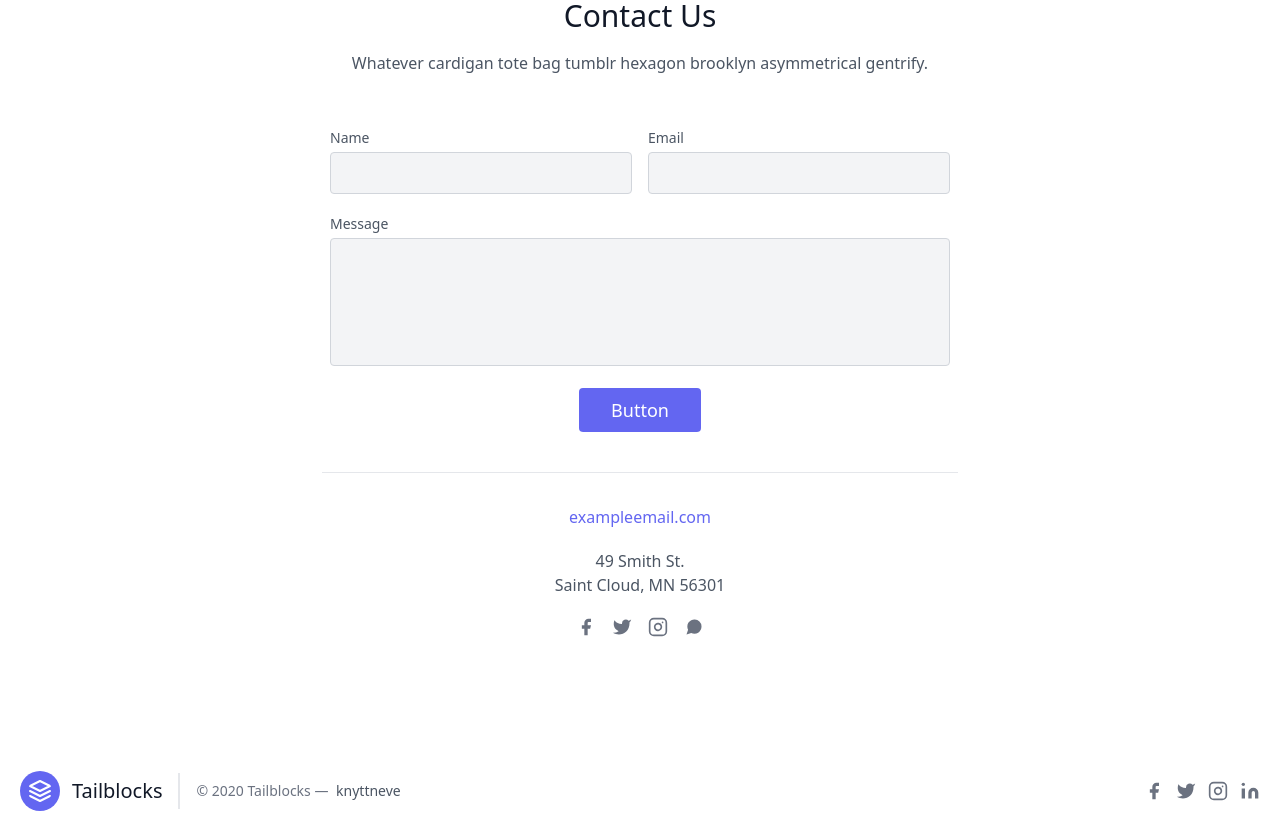
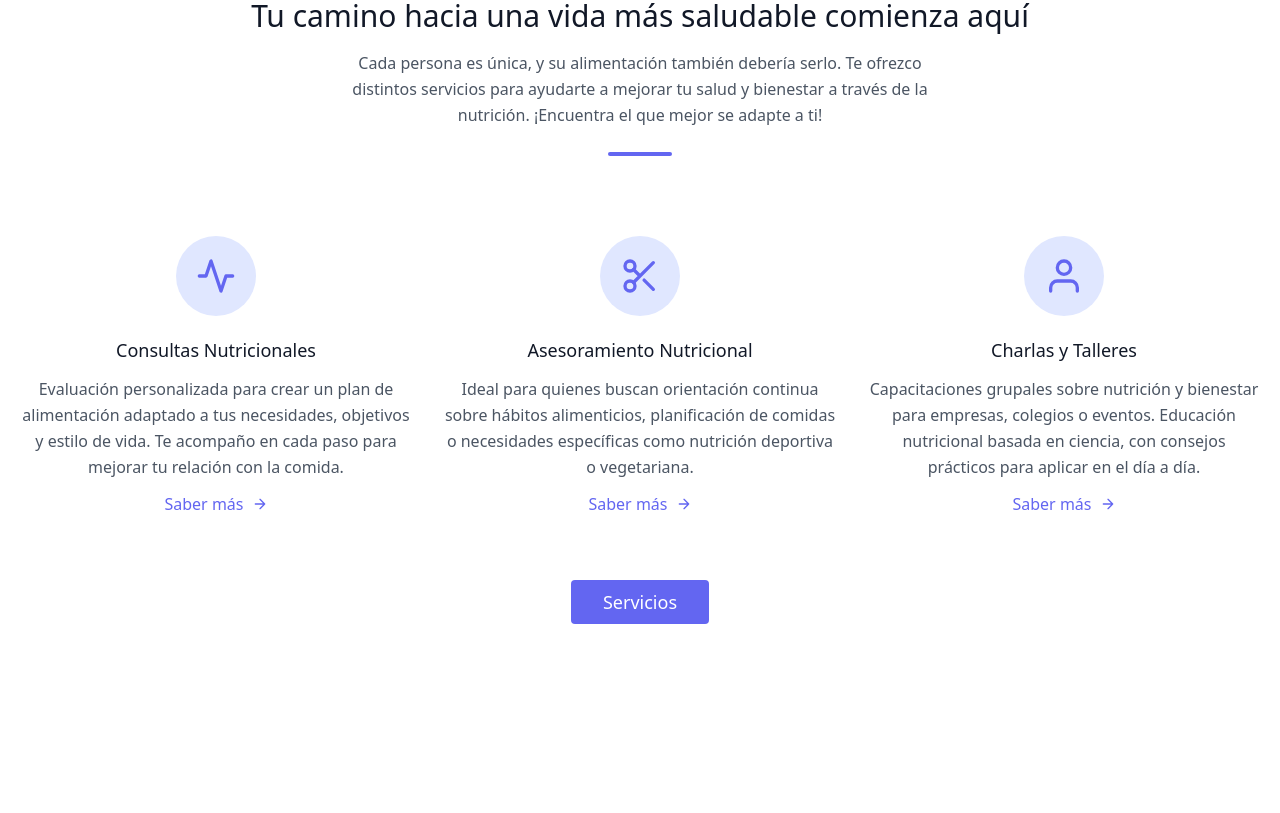
Before and after one commit to JoelCosp/ng-nutrigugas, an Angular app in the folder ng-nutrigugas/: page / in a window 1280 px wide. Shown: the part 840-1653 px from the top of the page. Built offline with nearby package versions, Linux system fonts and the light colour scheme.

Commit message:
UPGRADE COMPONENTES (info añadida)

```diff
--- a/ng-nutrigugas/src/app/components/contact/contact.component.html
+++ b/ng-nutrigugas/src/app/components/contact/contact.component.html
@@ -1,48 +1,36 @@
 <section class="text-gray-600 body-font relative">
     <div class="container px-5 py-24 mx-auto">
       <div class="flex flex-col text-center w-full mb-12">
-        <h1 class="sm:text-3xl text-2xl font-medium title-font mb-4 text-gray-900">Contact Us</h1>
-        <p class="lg:w-2/3 mx-auto leading-relaxed text-base">Whatever cardigan tote bag tumblr hexagon brooklyn asymmetrical gentrify.</p>
+        <h1 class="sm:text-3xl text-2xl font-medium title-font mb-4 text-gray-900">Contáctame</h1>
+        <p class="lg:w-2/3 mx-auto leading-relaxed text-base">¿Tienes preguntas sobre mis servicios o te gustaría agendar una consulta? ¡Estoy aquí para ayudarte! No dudes en ponerte en contacto conmigo.</p>
       </div>
       <div class="lg:w-1/2 md:w-2/3 mx-auto">
         <div class="flex flex-wrap -m-2">
           <div class="p-2 w-1/2">
             <div class="relative">
-              <label for="name" class="leading-7 text-sm text-gray-600">Name</label>
+              <label for="name" class="leading-7 text-sm text-gray-600">Nombre</label>
               <input type="text" id="name" name="name" class="w-full bg-gray-100 bg-opacity-50 rounded border border-gray-300 focus:border-indigo-500 focus:bg-white focus:ring-2 focus:ring-indigo-200 text-base outline-none text-gray-700 py-1 px-3 leading-8 transition-colors duration-200 ease-in-out">
             </div>
           </div>
           <div class="p-2 w-1/2">
             <div class="relative">
-              <label for="email" class="leading-7 text-sm text-gray-600">Email</label>
+              <label for="email" class="leading-7 text-sm text-gray-600">Correo electrónico</label>
               <input type="email" id="email" name="email" class="w-full bg-gray-100 bg-opacity-50 rounded border border-gray-300 focus:border-indigo-500 focus:bg-white focus:ring-2 focus:ring-indigo-200 text-base outline-none text-gray-700 py-1 px-3 leading-8 transition-colors duration-200 ease-in-out">
             </div>
           </div>
           <div class="p-2 w-full">
             <div class="relative">
-              <label for="message" class="leading-7 text-sm text-gray-600">Message</label>
+              <label for="message" class="leading-7 text-sm text-gray-600">Mensaje</label>
               <textarea id="message" name="message" class="w-full bg-gray-100 bg-opacity-50 rounded border border-gray-300 focus:border-indigo-500 focus:bg-white focus:ring-2 focus:ring-indigo-200 h-32 text-base outline-none text-gray-700 py-1 px-3 resize-none leading-6 transition-colors duration-200 ease-in-out"></textarea>
             </div>
           </div>
           <div class="p-2 w-full">
-            <button class="flex mx-auto text-white bg-indigo-500 border-0 py-2 px-8 focus:outline-none hover:bg-indigo-600 rounded text-lg">Button</button>
+            <button class="flex mx-auto text-white bg-indigo-500 border-0 py-2 px-8 focus:outline-none hover:bg-indigo-600 rounded text-lg">Enviar</button>
           </div>
           <div class="p-2 w-full pt-8 mt-8 border-t border-gray-200 text-center">
             <a class="text-indigo-500">exampleemail.com</a>
-            <p class="leading-normal my-5">49 Smith St.
-              <br>Saint Cloud, MN 56301
-            </p>
+            <p class="leading-normal my-5">Barcelona, Gelida</p>
             <span class="inline-flex">
-              <a class="text-gray-500">
-                <svg fill="currentColor" stroke-linecap="round" stroke-linejoin="round" stroke-width="2" class="w-5 h-5" viewBox="0 0 24 24">
-                  <path d="M18 2h-3a5 5 0 00-5 5v3H7v4h3v8h4v-8h3l1-4h-4V7a1 1 0 011-1h3z"></path>
-                </svg>
-              </a>
-              <a class="ml-4 text-gray-500">
-                <svg fill="currentColor" stroke-linecap="round" stroke-linejoin="round" stroke-width="2" class="w-5 h-5" viewBox="0 0 24 24">
-                  <path d="M23 3a10.9 10.9 0 01-3.14 1.53 4.48 4.48 0 00-7.86 3v1A10.66 10.66 0 013 4s-4 9 5 13a11.64 11.64 0 01-7 2c9 5 20 0 20-11.5a4.5 4.5 0 00-.08-.83A7.72 7.72 0 0023 3z"></path>
-                </svg>
-              </a>
               <a class="ml-4 text-gray-500">
                 <svg fill="none" stroke="currentColor" stroke-linecap="round" stroke-linejoin="round" stroke-width="2" class="w-5 h-5" viewBox="0 0 24 24">
                   <rect width="20" height="20" x="2" y="2" rx="5" ry="5"></rect>
--- a/ng-nutrigugas/src/app/components/footer/footer.component.html
+++ b/ng-nutrigugas/src/app/components/footer/footer.component.html
@@ -6,27 +6,9 @@
         </svg>
         <span class="ml-3 text-xl">Tailblocks</span>
       </a>
-      <p class="text-sm text-gray-500 sm:ml-4 sm:pl-4 sm:border-l-2 sm:border-gray-200 sm:py-2 sm:mt-0 mt-4">© 2020 Tailblocks —
-        <a href="https://twitter.com/knyttneve" class="text-gray-600 ml-1" rel="noopener noreferrer" target="_blank">knyttneve</a>
-      </p>
+      <p class="text-sm text-gray-500 sm:ml-4 sm:pl-4 sm:border-l-2 sm:border-gray-200 sm:py-2 sm:mt-0 mt-4">© 2020 <a target="_blank" href="https://www.linkedin.com/in/joel-cosp-crespo-a60052345/">Joel Cosp</a></p>
       <span class="inline-flex sm:ml-auto sm:mt-0 mt-4 justify-center sm:justify-start">
-        <a class="text-gray-500">
-          <svg fill="currentColor" stroke-linecap="round" stroke-linejoin="round" stroke-width="2" class="w-5 h-5" viewBox="0 0 24 24">
-            <path d="M18 2h-3a5 5 0 00-5 5v3H7v4h3v8h4v-8h3l1-4h-4V7a1 1 0 011-1h3z"></path>
-          </svg>
-        </a>
-        <a class="ml-3 text-gray-500">
-          <svg fill="currentColor" stroke-linecap="round" stroke-linejoin="round" stroke-width="2" class="w-5 h-5" viewBox="0 0 24 24">
-            <path d="M23 3a10.9 10.9 0 01-3.14 1.53 4.48 4.48 0 00-7.86 3v1A10.66 10.66 0 013 4s-4 9 5 13a11.64 11.64 0 01-7 2c9 5 20 0 20-11.5a4.5 4.5 0 00-.08-.83A7.72 7.72 0 0023 3z"></path>
-          </svg>
-        </a>
-        <a class="ml-3 text-gray-500">
-          <svg fill="none" stroke="currentColor" stroke-linecap="round" stroke-linejoin="round" stroke-width="2" class="w-5 h-5" viewBox="0 0 24 24">
-            <rect width="20" height="20" x="2" y="2" rx="5" ry="5"></rect>
-            <path d="M16 11.37A4 4 0 1112.63 8 4 4 0 0116 11.37zm1.5-4.87h.01"></path>
-          </svg>
-        </a>
-        <a class="ml-3 text-gray-500">
+        <a class="ml-3 text-gray-500" target="_blank" href="https://www.linkedin.com/in/joel-cosp-crespo-a60052345/">
           <svg fill="currentColor" stroke="currentColor" stroke-linecap="round" stroke-linejoin="round" stroke-width="0" class="w-5 h-5" viewBox="0 0 24 24">
             <path stroke="none" d="M16 8a6 6 0 016 6v7h-4v-7a2 2 0 00-2-2 2 2 0 00-2 2v7h-4v-7a6 6 0 016-6zM2 9h4v12H2z"></path>
             <circle cx="4" cy="4" r="2" stroke="none"></circle>
--- /dev/null
+++ b/ng-nutrigugas/src/app/components/services/services.component.html
@@ -0,0 +1,65 @@
+<section class="text-gray-600 body-font">
+  <div class="container px-5 py-24 mx-auto">
+    <div class="text-center mb-20">
+      <h1 class="sm:text-3xl text-2xl font-medium title-font text-gray-900 mb-4">Tu camino hacia una vida más saludable comienza aquí</h1>
+      <p class="text-base leading-relaxed xl:w-2/4 lg:w-3/4 mx-auto text-gray-500s">Cada persona es única, y su alimentación también debería serlo. Te ofrezco distintos servicios para ayudarte a mejorar tu salud y bienestar a través de la nutrición. ¡Encuentra el que mejor se adapte a ti!</p>
+      <div class="flex mt-6 justify-center">
+        <div class="w-16 h-1 rounded-full bg-indigo-500 inline-flex"></div>
+      </div>
+    </div>
+    <div class="flex flex-wrap sm:-m-4 -mx-4 -mb-10 -mt-4 md:space-y-0 space-y-6">
+      <div class="p-4 md:w-1/3 flex flex-col text-center items-center">
+        <div class="w-20 h-20 inline-flex items-center justify-center rounded-full bg-indigo-100 text-indigo-500 mb-5 flex-shrink-0">
+          <svg fill="none" stroke="currentColor" stroke-linecap="round" stroke-linejoin="round" stroke-width="2" class="w-10 h-10" viewBox="0 0 24 24">
+            <path d="M22 12h-4l-3 9L9 3l-3 9H2"></path>
+          </svg>
+        </div>
+        <div class="flex-grow">
+          <h2 class="text-gray-900 text-lg title-font font-medium mb-3">Consultas Nutricionales</h2>
+          <p class="leading-relaxed text-base">Evaluación personalizada para crear un plan de alimentación adaptado a tus necesidades, objetivos y estilo de vida. Te acompaño en cada paso para mejorar tu relación con la comida.</p>
+          <a class="mt-3 text-indigo-500 inline-flex items-center">Saber más
+            <svg fill="none" stroke="currentColor" stroke-linecap="round" stroke-linejoin="round" stroke-width="2" class="w-4 h-4 ml-2" viewBox="0 0 24 24">
+              <path d="M5 12h14M12 5l7 7-7 7"></path>
+            </svg>
+          </a>
+        </div>
+      </div>
+      <div class="p-4 md:w-1/3 flex flex-col text-center items-center">
+        <div class="w-20 h-20 inline-flex items-center justify-center rounded-full bg-indigo-100 text-indigo-500 mb-5 flex-shrink-0">
+          <svg fill="none" stroke="currentColor" stroke-linecap="round" stroke-linejoin="round" stroke-width="2" class="w-10 h-10" viewBox="0 0 24 24">
+            <circle cx="6" cy="6" r="3"></circle>
+            <circle cx="6" cy="18" r="3"></circle>
+            <path d="M20 4L8.12 15.88M14.47 14.48L20 20M8.12 8.12L12 12"></path>
+          </svg>
+        </div>
+        <div class="flex-grow">
+          <h2 class="text-gray-900 text-lg title-font font-medium mb-3">Asesoramiento Nutricional</h2>
+          <p class="leading-relaxed text-base">Ideal para quienes buscan orientación continua sobre hábitos alimenticios, planificación de comidas o necesidades específicas como nutrición deportiva o vegetariana.</p>
+          <a class="mt-3 text-indigo-500 inline-flex items-center">Saber más
+            <svg fill="none" stroke="currentColor" stroke-linecap="round" stroke-linejoin="round" stroke-width="2" class="w-4 h-4 ml-2" viewBox="0 0 24 24">
+              <path d="M5 12h14M12 5l7 7-7 7"></path>
+            </svg>
+          </a>
+        </div>
+      </div>
+      <div class="p-4 md:w-1/3 flex flex-col text-center items-center">
+        <div class="w-20 h-20 inline-flex items-center justify-center rounded-full bg-indigo-100 text-indigo-500 mb-5 flex-shrink-0">
+          <svg fill="none" stroke="currentColor" stroke-linecap="round" stroke-linejoin="round" stroke-width="2" class="w-10 h-10" viewBox="0 0 24 24">
+            <path d="M20 21v-2a4 4 0 00-4-4H8a4 4 0 00-4 4v2"></path>
+            <circle cx="12" cy="7" r="4"></circle>
+          </svg>
+        </div>
+        <div class="flex-grow">
+          <h2 class="text-gray-900 text-lg title-font font-medium mb-3">Charlas y Talleres</h2>
+          <p class="leading-relaxed text-base">Capacitaciones grupales sobre nutrición y bienestar para empresas, colegios o eventos. Educación nutricional basada en ciencia, con consejos prácticos para aplicar en el día a día.</p>
+          <a class="mt-3 text-indigo-500 inline-flex items-center">Saber más
+            <svg fill="none" stroke="currentColor" stroke-linecap="round" stroke-linejoin="round" stroke-width="2" class="w-4 h-4 ml-2" viewBox="0 0 24 24">
+              <path d="M5 12h14M12 5l7 7-7 7"></path>
+            </svg>
+          </a>
+        </div>
+      </div>
+    </div>
+    <button class="flex mx-auto mt-16 text-white bg-indigo-500 border-0 py-2 px-8 focus:outline-none hover:bg-indigo-600 rounded text-lg">Servicios</button>
+  </div>
+</section>
--- a/ng-nutrigugas/src/app/pages/home/home.component.html
+++ b/ng-nutrigugas/src/app/pages/home/home.component.html
@@ -1,2 +1,3 @@
 <app-hero></app-hero>
+<app-services></app-services>
 <app-contact></app-contact>
--- a/ng-nutrigugas/src/app/pages/home/home.component.ts
+++ b/ng-nutrigugas/src/app/pages/home/home.component.ts
@@ -1,10 +1,11 @@
 import { Component } from '@angular/core';
 import { HeroComponent } from '../../components/hero/hero.component';
 import { ContactComponent } from '../../components/contact/contact.component';
+import { ServicesComponent } from '../../components/services/services.component';
 
 @Component({
   selector: 'app-home',
-  imports: [HeroComponent, ContactComponent],
+  imports: [HeroComponent, ContactComponent, ServicesComponent],
   templateUrl: './home.component.html',
   styleUrl: './home.component.css'
 })
```
Also changed, not shown: ng-nutrigugas/src/app/components/nav/nav.component.html (+3 -5 lines), ng-nutrigugas/src/app/components/services/services.component.ts (added, +11 -0 lines), ng-nutrigugas/src/app/components/services/services.component.css (added), ng-nutrigugas/src/assets/images/gus-profile.jpg (added), 1 other file (tests, documents, lock files or other folders).
